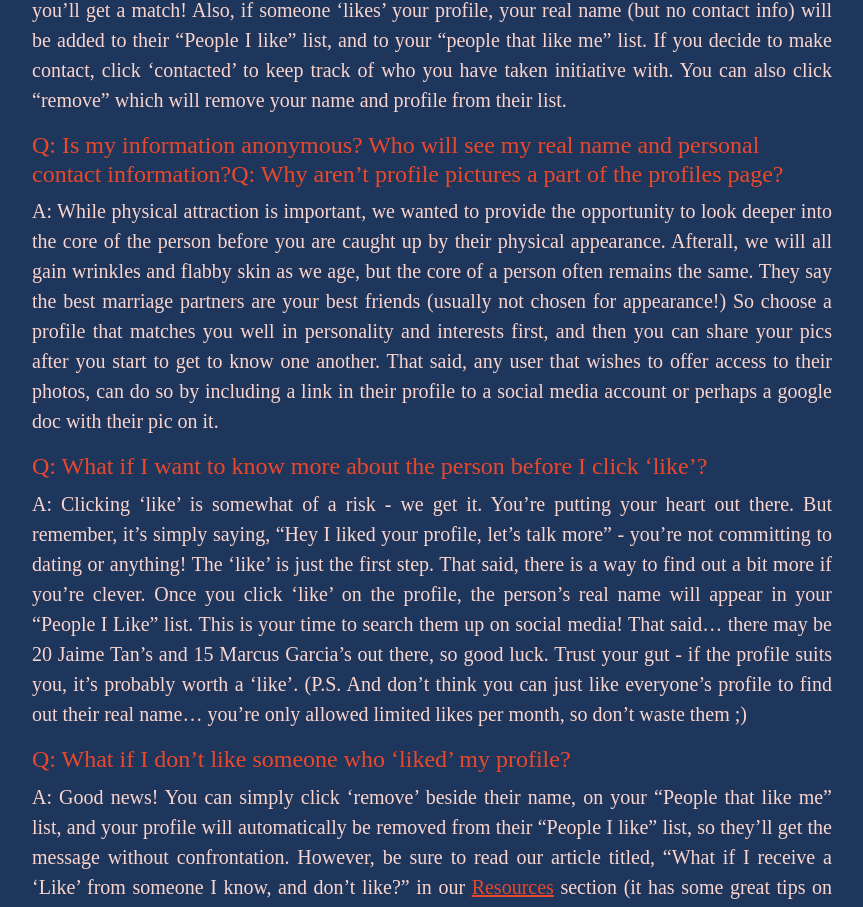
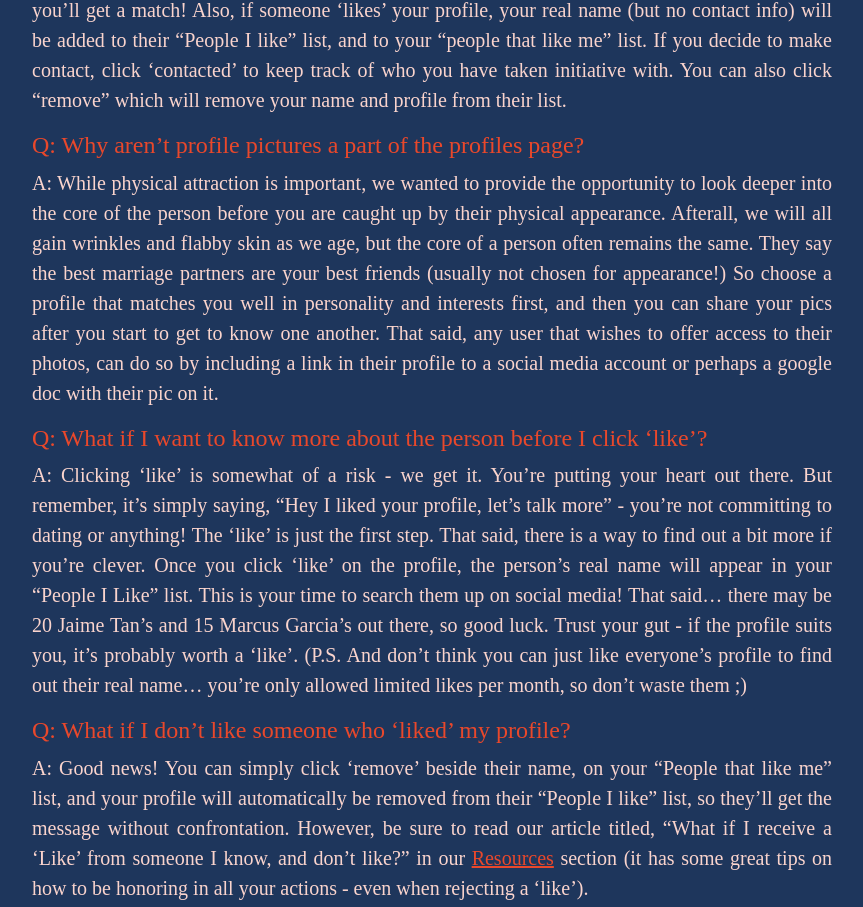
Before and after one commit to Hangry-netizen/gsc-react, a React (Create React App) app: page /frequently-asked-questions in a window 1280 px wide. Shown: the part 894-1801 px from the top of the page, without its empty margins (208-1071 px from the left). Built offline with nearby package versions, Linux system fonts and the light colour scheme; no server answers.

Commit message:
fixed double question error in faq page

```diff
--- a/src/pages/FAQPage.js
+++ b/src/pages/FAQPage.js
@@ -17,7 +17,7 @@ export default function FAQPage() {
           <p className="color-beach text-align-justify">A: Don’t worry! As the GSC you have complete authority over what is published about you! When the FF submits their answers about you, it first goes to you, to edit or approve their answers before anything goes live on the site. This is also true of the two other friend commendations submitted to your profile. It’s important the profile represents you accurately, so seriously consider your friend’s answers before adjusting them.</p>
           <h4 className="text-align-left">Q: Is my information anonymous? Who will see my real name and personal contact information?</h4>
           <p className="color-beach text-align-justify">A: Yes, MatchesUp is specifically and uniquely designed to be anonymous. To protect your privacy, you will be able to choose an alias to be known by. Your real name will only be made known when there’s interest in making a match. There are two ways your real name can be known: If you ‘like’ someone’s profile, the name and contact info you provided in your account, will be added to their “people who liked me” list, as a gesture of interest, so that they can reach out to you :) Hopefully you’ll get a match!  Also, if someone ‘likes’ your profile, your real name (but no contact info) will be added to their “People I like” list, and to your “people that like me” list. If you decide to make contact, click ‘contacted’ to keep track of who you have taken initiative with. You can also click “remove” which will remove your name and profile from their list.</p>
-          <h4 className="text-align-left">Q: Is my information anonymous? Who will see my real name and personal contact information?Q: Why aren’t profile pictures a part of the profiles page?</h4>
+          <h4 className="text-align-left">Q: Why aren’t profile pictures a part of the profiles page?</h4>
           <p className="color-beach text-align-justify">A: While physical attraction is important, we wanted to provide the opportunity to look deeper into the core of the person before you are caught up by their physical appearance. Afterall, we will all gain wrinkles and flabby skin as we age, but the core of a person often remains the same. They say the best marriage partners are your best friends (usually not chosen for appearance!) So choose a profile that matches you well in personality and interests first, and then you can share your pics after you start to get to know one another. That said, any user that wishes to offer access to their photos, can do so by including a link in their profile to a social media account or perhaps a google doc with their pic on it.</p>
           <h4 className="text-align-left">Q: What if I want to know more about the person before I click ‘like’?</h4>
           <p className="color-beach text-align-justify">A: Clicking ‘like’ is somewhat of a risk - we get it. You’re putting your heart out there. But remember, it’s simply saying, “Hey I liked your profile, let’s talk more” - you’re not committing to dating or anything! The ‘like’ is just the first step. That said, there is a way to find out a bit more if you’re clever. Once you click ‘like’ on the profile, the person’s real name will appear in your “People I Like” list. This is your time to search them up on social media! That said… there may be 20 Jaime Tan’s and 15 Marcus Garcia’s out there, so good luck. Trust your gut - if the profile suits you, it’s probably worth a ‘like’. (P.S. And don’t think you can just like everyone’s profile to find out their real name… you’re only allowed limited likes per month, so don’t waste them ;)</p>
```
